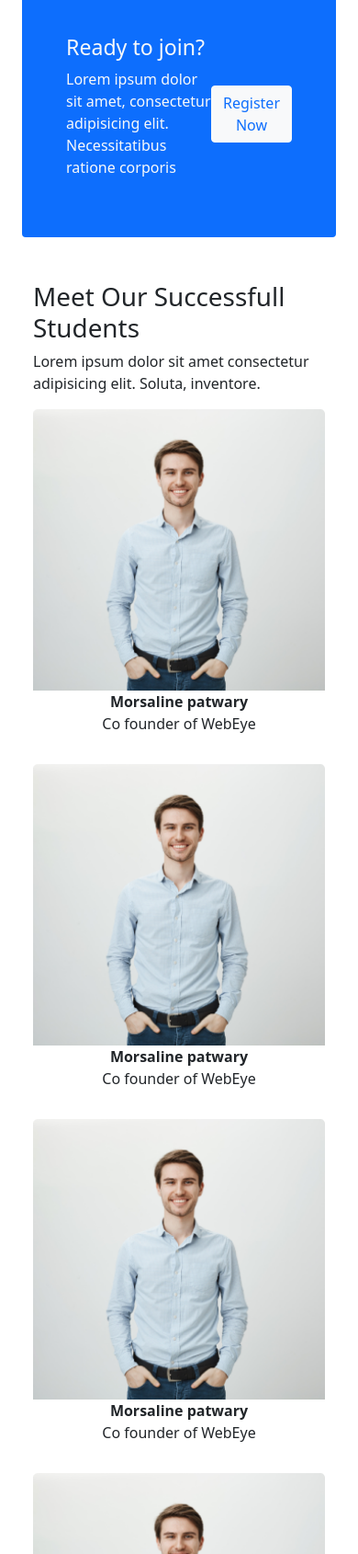
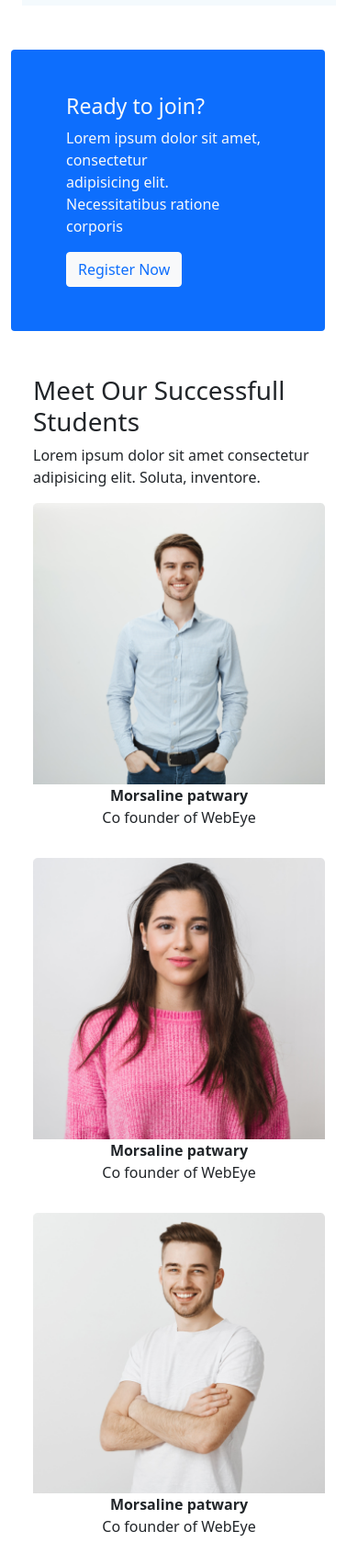
Before and after one commit to Ronnie038/WebEye-edTech, a plain HTML site: page index.html in a window 390 px wide. Shown: the part 5186-6876 px from the top of the page at 92% size. Drawn offline with nearby package versions, Linux system fonts and the light colour scheme.

Commit message:
finishing touch done

```diff
--- a/index.html
+++ b/index.html
@@ -201,10 +201,10 @@
 					</p>
 				</div>
 				<div></div>
-				<div class="row row-cols-lg-2 row-cols-sm-1">
-					<div class="card mb-3 p-0">
-						<div class="row g-0">
-							<div class="col-md-6">
+				<div class="row row-cols-lg-2 row-cols-sm-1 g-3">
+					<div class="card mb-3 p-0   ">
+						<div class="row g-3">
+							<div class="col-md-6 ">
 								<img
 									src="images/course/course-1.png"
 									class="img-fluid rounded-start w-100"
@@ -419,7 +419,7 @@
 
               -->
 
-            <div class="container mt-5 d-flex flex-sm-column flex-md-row align-items-center p-5 justify-content-around  bg-primary  text-light rounded">
+            <div class="container mt-5 row row-cols-1 row-cols-md-1 row-cols-lg-2 p-5 bg-primary  text-light rounded">
                 <div class="">
                     <h3>Ready to join?</h3>
                     <p>Lorem ipsum dolor sit amet, consectetur <br> adipisicing elit. Necessitatibus ratione corporis </p>
@@ -484,17 +484,17 @@
                         <p>Co founder of WebEye</p>
                     </figure>
                     <figure class="col-lg-3 col-md-6 col-md-1">
-                        <img class="img-fluid w-100" src="images/student/student-1.png" alt="">
+                        <img class="img-fluid w-100" src="images/student/student-2.png" alt="">
                         <figcaption class="fw-bold">Morsaline patwary</figcaption>
                         <p>Co founder of WebEye</p>
                     </figure>
                     <figure class="col-lg-3 col-md-6 col-md-1">
-                        <img class="img-fluid w-100 " src="images/student/student-1.png" alt="">
+                        <img class="img-fluid w-100 " src="images/student/student-3.png" alt="">
                         <figcaption class="fw-bold">Morsaline patwary</figcaption>
                         <p>Co founder of WebEye</p>
                     </figure>
                     <figure class="col-lg-3 col-md-6 col-md-1">
-                        <img class="img-fluid w-100" src="images/student/student-1.png" alt="">
+                        <img class="img-fluid w-100" src="images/student/student-4.png" alt="">
                         <figcaption class="fw-bold">Morsaline patwary</figcaption>
                         <p>Co founder of WebEye</p>
                     </figure>
```
